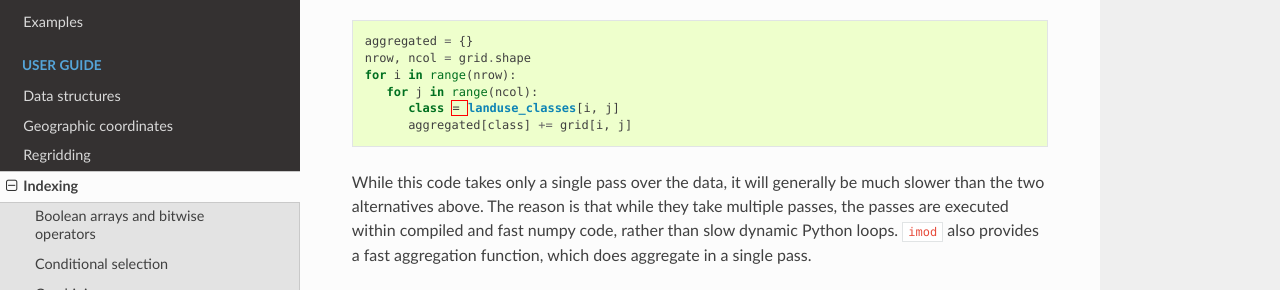
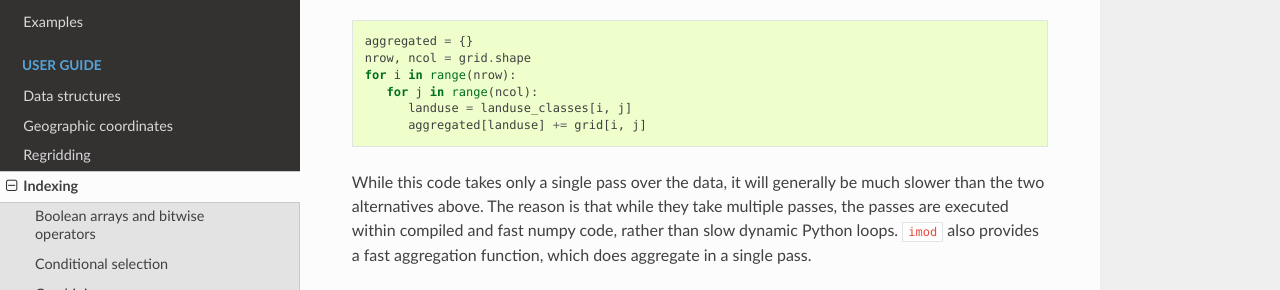
Before and after one commit to Deltares/imod-python, a Sphinx documentation site: the page built from docs/indexing.rst, in a window 1280 px wide and 900 px high, scrolled down 5741 px. Shown: the part 159-449 px from the top of the window. Built offline with Sphinx 7.4.7 and the Read the Docs theme 2.0.0, drawn with Linux system fonts in a browser that asks for light colours.

Commit message:
sphinx fix include and highlight

```diff
--- a/docs/indexing.rst
+++ b/docs/indexing.rst
@@ -307,8 +307,8 @@ sufficient:
    nrow, ncol = grid.shape
    for i in range(nrow):
       for j in range(ncol):
-         class = landuse_classes[i, j]
-         aggregated[class] += grid[i, j]
+         landuse = landuse_classes[i, j]
+         aggregated[landuse] += grid[i, j]
 
 While this code takes only a single pass over the data, it will generally be
 much slower than the two alternatives above. The reason is that while they take
--- a/docs/installation.rst
+++ b/docs/installation.rst
@@ -137,7 +137,7 @@ Below is the specification for an environment that should provide you with
 all the dependencies and requirements you need to build groundwater models
 with `imod-python`, and then some (for testing/development).
 
-.. literalinclude:: /environment.yml
+.. literalinclude:: ../environment.yml
    :language: yaml
    :linenos:
    :caption: environment.yml
```
